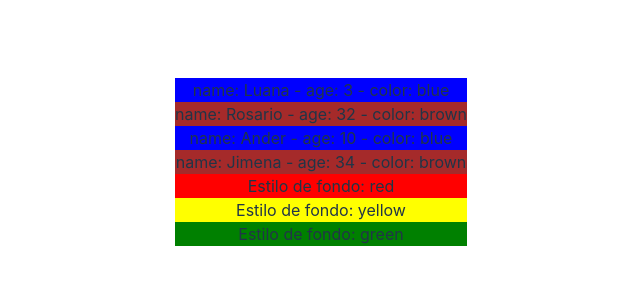
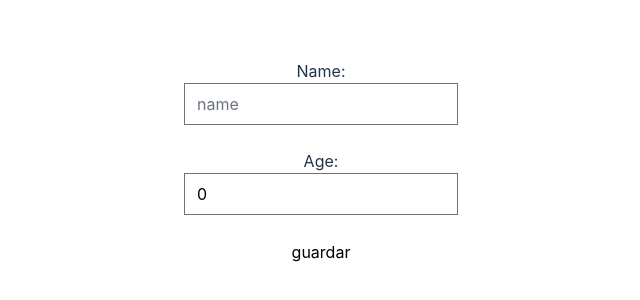
Before and after one commit to PaolaOjeda10/practice-Pull, a Vue app: page / in a window 1280 px wide. Shown: the part 238-538 px from the top of the page, without its empty margins (319-959 px from the left). Built offline with nearby package versions, Linux system fonts and the light colour scheme.

Commit message:
Practice friday

```diff
--- a/package.json
+++ b/package.json
@@ -9,6 +9,7 @@
     "preview": "vite preview"
   },
   "dependencies": {
+    "@tailwindcss/forms": "^0.5.9",
     "@vueuse/core": "^11.2.0",
     "autoprefixer": "^10.4.20",
     "pinia": "^2.2.6",
--- a/src/App.vue
+++ b/src/App.vue
@@ -1,116 +1,37 @@
 <script setup>
 import { ref, computed } from 'vue';
-import Student from './components/Student.vue';
 import Person from './components/Person.vue';
 
-const nameOne = ref('Juan Carlos')
-
-const months = ref([
-  {
-    month: 'January',
-    money: 11000,
-  },
-  {
-    month: 'February',
-    money: 10000
-  },
-  {
-    month: 'March',
-    money: 8500,
-  },
-  {
-    month: 'April',
-    money: 9800,
-  },
-  {
-    month: 'May',
-    money: 13000,
-  },
-  {
-    month: 'June',
-    money: 12500,
-  },
-  {
-    month: 'July',
-    money: 7000,
-  },
-  {
-    month: 'August',
-    money: 4400,
-  },
-  {
-    month: 'September',
-    money: 8500,
-  },
-  {
-    month: 'October',
-    money: 10500,
-  },
-  {
-    month: 'November',
-    money: 9800,
-  },
-  {
-    month: 'December',
-    money: 7900,
-  }
-])
-const persons = ref([
-{
-  name:'Luana',
-  age:3,
-  pets:[
-    {
-      type: 'dog',
-      name: 'mega'
-    }
-  ]
-},
-{
-  name:'Rosario',
-  age:32,
-  pets:[]
-},
-{
-  name:'Ander',
-  age:10,
-  pets:[
-    {
-      type: 'cat',
-      name: 'tako'
-    },
-    {
-      type: 'parrot',
-      name: 'Lorenza'
-    }
-  ]
-},
-{
-  name:'Jimena',
-  age:34,
-  pets:[
-    {
-      type: 'cat',
-      name: 'guarani'
-    }
-  ]
-}
-])
-
+const newPerson = ref([])
+const name = ref('')
+const age = ref(0)
+const save = computed(()=>{
+  newPerson.value.push({name:name.value, age:age.value})
+})
 </script>
 
 <template>
-  <!-- Student component -->
-  <Student
-    v-if="false"
-    v-bind:name="nameOne"
-    apellidoPaterno="Condori"
-    apellidoMaterno="Machicado"
-    :moneyMonth="months" />
+
+    <!-- Form register -->
+    <div>
+
+      <label class="block">Name:</label>
+
+      <input v-model="name" type="text" placeholder="name" class="block text-black">  <br>
+
+      <label >Age:</label>
+
+      <input v-model="age" type="number" class="block text-black">  <br>
+
+      <button @click="save" class="rounded-lg bg-white text-black">guardar</button>
+
+    </div>
 
   <!-- Person component -->
+
    <Person
-    :persons="persons"
-  />
+    v-for="(person, index) in newPerson"
+    :key="index"
+    :person="person"/>
 
 </template>
--- /dev/null
+++ b/src/App_JUeve.vue
@@ -0,0 +1,169 @@
+<script setup>
+import { ref, computed } from 'vue';
+import Student from './components/Student.vue';
+import Person from './components/PersonOLD.vue';
+
+const nameOne = ref('Juan Carlos')
+
+const months = ref([
+  {
+    month: 'January',
+    money: 11000,
+  },
+  {
+    month: 'February',
+    money: 10000
+  },
+  {
+    month: 'March',
+    money: 8500,
+  },
+  {
+    month: 'April',
+    money: 9800,
+  },
+  {
+    month: 'May',
+    money: 13000,
+  },
+  {
+    month: 'June',
+    money: 12500,
+  },
+  {
+    month: 'July',
+    money: 7000,
+  },
+  {
+    month: 'August',
+    money: 4400,
+  },
+  {
+    month: 'September',
+    money: 8500,
+  },
+  {
+    month: 'October',
+    money: 10500,
+  },
+  {
+    month: 'November',
+    money: 9800,
+  },
+  {
+    month: 'December',
+    money: 7900,
+  }
+])
+const persons = ref([
+{
+  name:'Luana',
+  age:3,
+  pets:[
+    {
+      type: 'dog',
+      name: 'mega'
+    }
+  ]
+},
+{
+  name:'Rosario',
+  age:32,
+  pets:[]
+},
+{
+  name:'Ander',
+  age:10,
+  pets:[
+    {
+      type: 'cat',
+      name: 'tako'
+    },
+    {
+      type: 'parrot',
+      name: 'Lorenza'
+    }
+  ]
+},
+{
+  name:'Jimena',
+  age:34,
+  pets:[
+    {
+      type: 'cat',
+      name: 'guarani'
+    }
+  ]
+}
+])
+const total = computed(()=>{
+ return 0
+})
+const edadMaxima = computed(()=>{
+  let edadMaxima = 0
+
+  for (let index = 0; index < persons.value.length; index++) {
+    const person = persons.value[index];
+
+    if (person.age> edadMaxima) {
+      edadMaxima = person.age
+    }
+  }
+  return edadMaxima
+})
+const edadMinima = computed(() => {
+  let edadMinima = 999
+
+  for (let index = 0; index < persons.value.length; index++) {
+    const person = persons.value[index];
+
+    if(person.age < edadMinima){
+      edadMinima = person.age
+    }
+  }
+return edadMinima
+})
+const base = ref(0)
+const altura = ref(0)
+const resultado = computed(()=>{
+  return (base.value * altura.value)/2
+})
+const producto = computed(()=>{
+  let res = base.value
+
+  for (let index = base.value + 1; index <= altura.value; index++) {
+    res = res * index
+  }
+})
+const newPerson = ref([])
+const save = computed(()=>{
+  newPerson.value.push({name:'hola'})
+})
+console.log('new person', newPerson.value)
+</script>
+
+<template>
+<!-- <input v-model="base" type="number"><br>
+<input v-model="altura" type="number"><br>
+{{ resultado  }} <br>
+problem2: {{ producto  }} -->
+<!--
+  <h1>Edad máxima: </h1> {{ edadMaxima }}
+  <h1>Edad mínima: </h1> {{ edadMinima }} -->
+{{ newPerson }}
+<button @click="save">guardar</button>
+  <!-- Student component -->
+  <Student
+    v-if="false"
+    v-bind:name="nameOne"
+    apellidoPaterno="Condori"
+    apellidoMaterno="Machicado"
+    :moneyMonth="months" />
+
+  <!-- Person component -->
+   <Person
+    v-for="(person, index) in persons"
+    :key="index"
+    :person="person"/>
+
+</template>
--- a/src/components/Person.vue
+++ b/src/components/Person.vue
@@ -1,42 +1,19 @@
 <script setup>
-
-import { ref, computed } from 'vue';
 const props=defineProps({
-    persons:{
-        type:Array,
-        default:[]
+    person : {
+        type:Object,
+        default:{}
     }
 })
-const styleBackground = computed(()=>{
-    return props.persons.map(person => {
-        return{
-            name:person.name,
-            age:person.age,
-            backgroundColor: person.age<30? 'blue':'brown'
-        }}
-    )
-})
-const styleColor = ref(['red', 'yellow', 'green']);
 </script>
 
 <template>
 
-  <div v-for="data in styleBackground" :style="{ backgroundColor: data.backgroundColor }">
+   <div class="border-b border-b-lime-600">
 
-    name: {{ data.name }} -
+        name: {{person.name}}
 
-    age: {{ data.age }} -
-
-    color: {{ data.backgroundColor }}
-
-  </div>
-
-  <div v-for="(style, index) in styleColor" :key="index">
-
-    <div :style="{ backgroundColor: style }">
-
-      <p>Estilo de fondo: {{ style }}</p>
+        age: {{person.age}}
 
     </div>
-  </div>
 </template>
--- /dev/null
+++ b/src/components/PersonOLD.vue
@@ -0,0 +1,31 @@
+<script setup>
+import { ref, computed } from 'vue';
+import Pet from './Pet.vue';
+const props=defineProps({
+    person:{
+        type:Object,
+        default:{}
+    }
+})
+</script>
+
+<template>
+
+  <div>
+    name: {{ person.name }}
+    age: {{ person.age }}
+
+    <!-- component pet -->
+    <Pet
+      v-for="(pet, index) in person.pets"
+      :key="index"
+      :pet="pet" />
+
+  </div>
+
+
+<hr>
+<br>
+<br>
+<br>
+</template>
--- /dev/null
+++ b/src/components/Pet.vue
@@ -0,0 +1,18 @@
+<script setup>
+const props = defineProps({
+    pet:{
+        type:Object,
+        default:{}
+    }
+})
+</script>
+<template>
+
+    <div>
+
+        Type: {{ pet.type }}
+
+        Name pet: {{ pet.name }}
+
+    </div>
+</template>
--- a/tailwind.config.js
+++ b/tailwind.config.js
@@ -7,5 +7,7 @@ export default {
     theme: {
       extend: {},
     },
-  plugins: [],
+    plugins: [
+      require('@tailwindcss/forms')
+    ],
   }
```
Also changed, not shown: 1 other file (tests, documents, lock files or other folders). Lines whose indentation alone changed are shown as unchanged.
